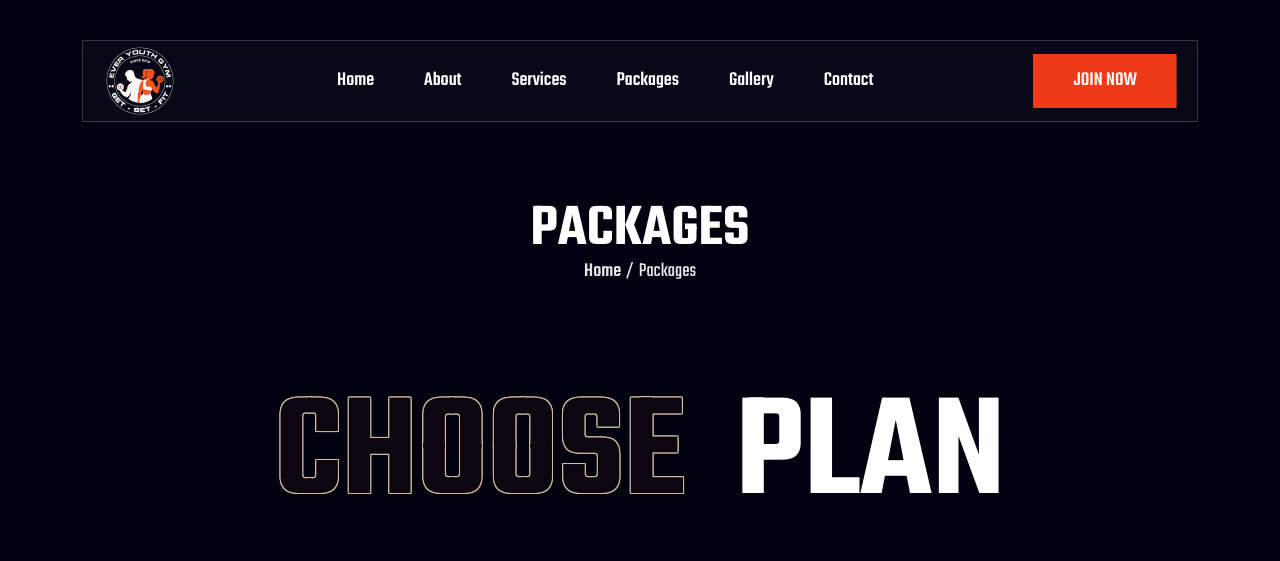
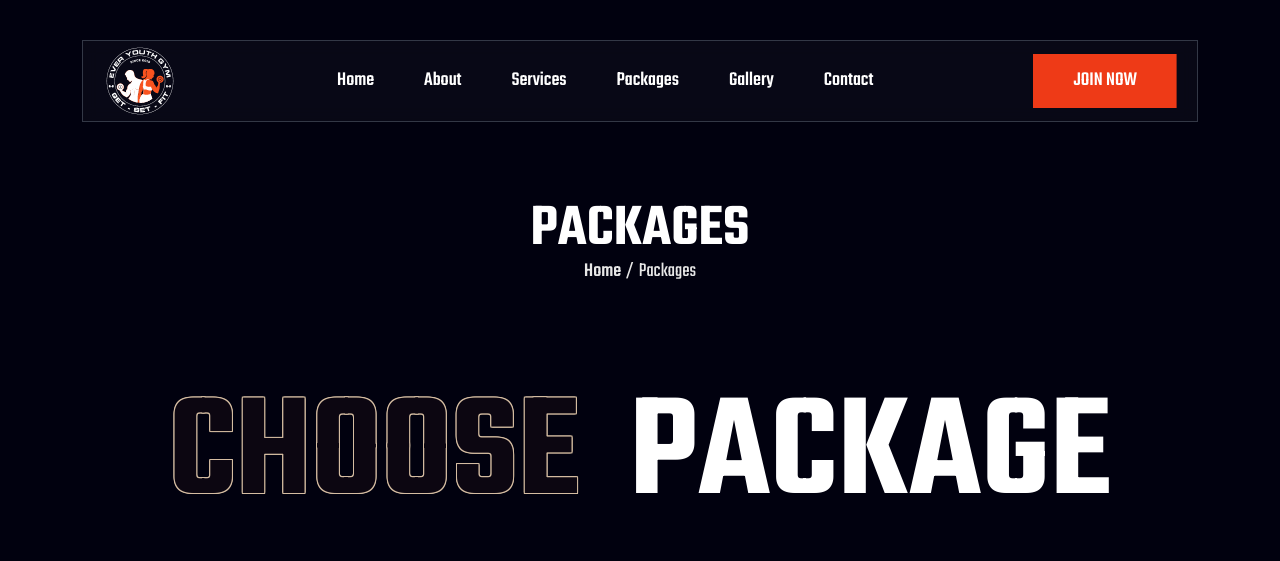
Before and after one commit to Neha-X-code/gym-website, a plain HTML site: page package.html in a window 1280 px wide. Shown: the top 561 px of the page. Drawn offline with Linux system fonts and the light colour scheme.

Commit message:
front end

```diff
--- a/package.html
+++ b/package.html
@@ -90,7 +90,7 @@
                 <h1 class="stroke-text style2" data-text="CHOOSE">
                     CHOOSE
                 </h1>
-                <h1 class="title">PLAN</h1>
+                <h1 class="title">PACKAGE</h1>
             </div>
             <div class="cta-desp-info" data-aos="fade-right">
                 <p>Join us and experience the ultimate in fitness and personal care!</p>
```
Also changed, not shown: 8 other files.
